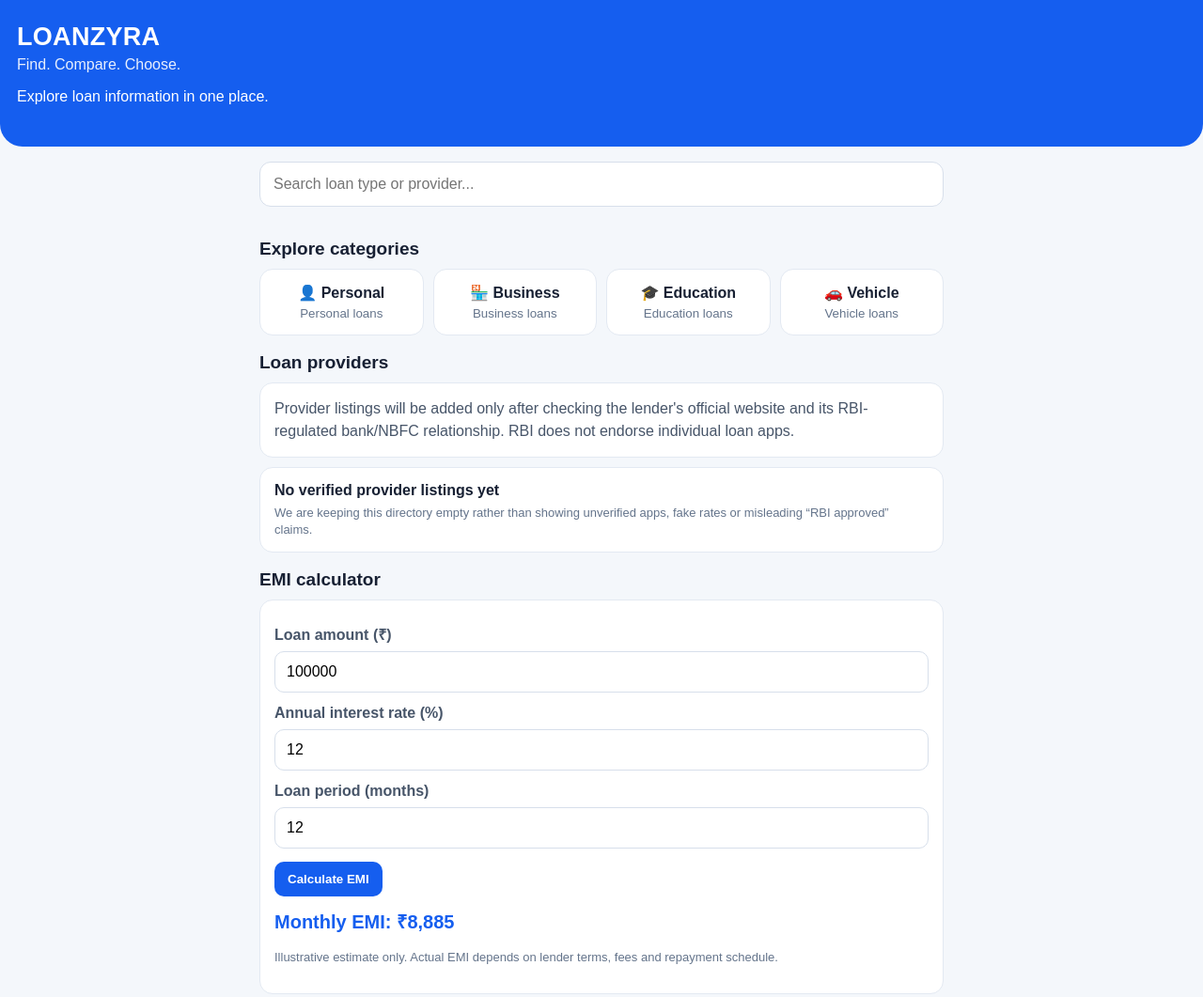
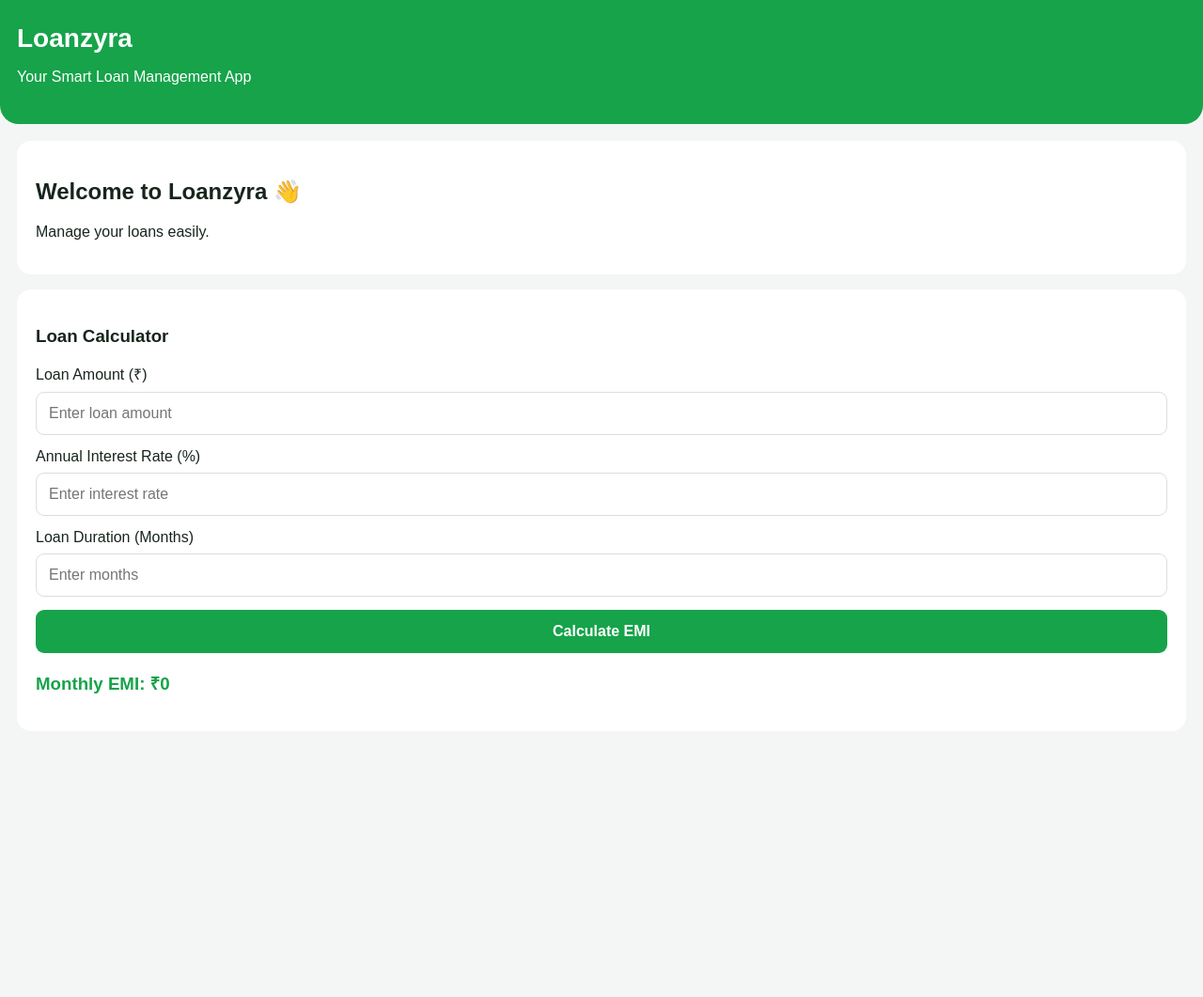
Before and after one commit to somanathsahu/Loanzyra-, a plain HTML site: page index.html in a window 1280 px wide. Shown: the top 1061 px of the page at 94% size. After the commit the page ends 812 px from the top, so only its background shows below. Drawn offline with Linux system fonts and the light colour scheme.

Commit message:
Refactor index.html for improved layout and functionality
Updated HTML structure, styles, and scripts for Loanzyra.

```diff
--- a/index.html
+++ b/index.html
@@ -1,104 +1,129 @@
-<!doctype html>
+
+<!DOCTYPE html>
 <html lang="en">
 <head>
-  <meta charset="utf-8">
-  <meta name="viewport" content="width=device-width, initial-scale=1">
-  <meta name="theme-color" content="#155eef">
-  <title>Loanzyra — Find. Compare. Choose.</title>
+<meta charset="UTF-8">
+<meta name="viewport" content="width=device-width, initial-scale=1.0">
+<meta name="theme-color" content="#16a34a">
+<title>Loanzyra</title>
 <link rel="manifest" href="manifest.json">
 <style>
-    :root{font-family:Arial,sans-serif;color:#172033;background:#f4f7fb}
-    *{box-sizing:border-box} body{margin:0}
-    header{background:#155eef;color:white;padding:24px 18px 28px;border-radius:0 0 24px 24px}
-    .brand{font-size:27px;font-weight:800;letter-spacing:.3px}
-    .tag{margin-top:5px;opacity:.9}
-    main{max-width:760px;margin:auto;padding:16px}
-    .search{width:100%;padding:14px;border:1px solid #d7dfeb;border-radius:12px;font-size:16px;margin:0 0 16px}
-    h2{font-size:19px;margin:18px 0 10px}
-    .grid{display:grid;grid-template-columns:repeat(2,1fr);gap:10px}
-    .category,.panel,.provider{background:white;border:1px solid #e3e9f2;border-radius:14px;padding:15px}
-    .category{font-weight:700;text-align:center;cursor:pointer}
-    .category small{display:block;color:#64748b;font-weight:400;margin-top:5px}
-    .panel{line-height:1.5;color:#475569}
-    .provider{margin:10px 0}
-    .provider strong{display:block;color:#172033;margin-bottom:5px}
-    .muted{color:#64748b;font-size:13px}
-    button{border:0;background:#155eef;color:white;padding:11px 14px;border-radius:10px;font-weight:700;cursor:pointer}
-    .secondary{background:#eaf0ff;color:#155eef}
-    label{display:block;margin:10px 0 5px;font-weight:700}
-    input,select{width:100%;padding:12px;border:1px solid #d7dfeb;border-radius:10px;font-size:16px}
-    .result{font-size:20px;font-weight:800;color:#155eef;margin-top:12px}
-    footer{text-align:center;padding:25px;color:#64748b;font-size:12px}
-    .hidden{display:none}
-    @media(min-width:600px){.grid{grid-template-columns:repeat(4,1fr)}}
+* {
+box-sizing: border-box;
+}
+body {
+margin: 0;
+font-family: Arial, sans-serif;
+background: #f3f6f4;
+color: #17251c;
+}
+header {
+background: #16a34a;
+color: white;
+padding: 25px 18px;
+border-radius: 0 0 20px 20px;
+}
+header h1 {
+margin: 0;
+font-size: 28px;
+}
+main {
+padding: 18px;
+}
+.card {
+background: white;
+padding: 20px;
+border-radius: 15px;
+margin-bottom: 16px;
+}
 </style>
 </head>
+
 <body>
+
 <header>
-  <div class="brand">LOANZYRA</div>
-  <div class="tag">Find. Compare. Choose.</div>
-  <p>Explore loan information in one place.</p>
+<h1>Loanzyra</h1>
+<p>Your Smart Loan Management App</p>
 </header>
+
 <main>
-  <input id="search" class="search" type="search" placeholder="Search loan type or provider..." aria-label="Search">
-  <h2>Explore categories</h2>
-  <div class="grid" id="categories">
-    <div class="category" data-term="personal">👤 Personal<small>Personal loans</small></div>
-    <div class="category" data-term="business">🏪 Business<small>Business loans</small></div>
-    <div class="category" data-term="education">🎓 Education<small>Education loans</small></div>
-    <div class="category" data-term="vehicle">🚗 Vehicle<small>Vehicle loans</small></div>
+
+<div class="card">
+<h2>Welcome to Loanzyra 👋</h2>
+<p>Manage your loans easily.</p>
 </div>
-  <h2>Loan providers</h2>
-  <div class="panel">
-    Provider listings will be added only after checking the lender's official website and its RBI-regulated bank/NBFC relationship. RBI does not endorse individual loan apps.
+
+<div class="card">
+<h3>Loan Calculator</h3>
+
+<label>Loan Amount (₹)</label>
+<input type="number" id="amount" placeholder="Enter loan amount">
+
+<label>Annual Interest Rate (%)</label>
+<input type="number" id="rate" placeholder="Enter interest rate">
+
+<label>Loan Duration (Months)</label>
+<input type="number" id="months" placeholder="Enter months">
+
+<button onclick="calculateLoan()">Calculate EMI</button>
+
+<h3 id="result">Monthly EMI: ₹0</h3>
 </div>
-  <div id="empty" class="provider">
-    <strong>No verified provider listings yet</strong>
-    <span class="muted">We are keeping this directory empty rather than showing unverified apps, fake rates or misleading “RBI approved” claims.</span>
-  </div>
-  <h2>EMI calculator</h2>
-  <div class="panel">
-    <label for="amount">Loan amount (₹)</label>
-    <input id="amount" type="number" min="1" value="100000">
-    <label for="rate">Annual interest rate (%)</label>
-    <input id="rate" type="number" min="0" step="0.1" value="12">
-    <label for="months">Loan period (months)</label>
-    <input id="months" type="number" min="1" value="12">
-    <button id="calculate" style="margin-top:14px">Calculate EMI</button>
-    <div id="result" class="result" aria-live="polite">Monthly EMI: ₹8,885</div>
-    <p class="muted">Illustrative estimate only. Actual EMI depends on lender terms, fees and repayment schedule.</p>
-  </div>
-  <h2>Important information</h2>
-  <div class="panel">
-    Loanzyra is an independent information directory. It is not a bank, NBFC, lender or loan agent. It does not approve or provide loans and does not collect loan applications. Never pay an advance fee to an unknown loan app or share your OTP, PIN or password.
-  </div>
+
 </main>
-<footer>© Loanzyra · Information directory · Hindi & English support planned</footer>
+
+<style>
+input {
+width: 100%;
+padding: 13px;
+margin: 8px 0 14px;
+border: 1px solid #ddd;
+border-radius: 9px;
+font-size: 16px;
+}
+
+button {
+width: 100%;
+padding: 14px;
+border: 0;
+border-radius: 9px;
+background: #16a34a;
+color: white;
+font-size: 16px;
+font-weight: bold;
+}
+
+#result {
+color: #16a34a;
+}
+</style>
+
 <script>
-  const search = document.getElementById('search');
-  const empty = document.getElementById('empty');
-  search.addEventListener('input', () => {
-    const q = search.value.trim().toLowerCase();
-    empty.classList.toggle('hidden', q.length > 0 && !'verified provider listings'.includes(q));
+function calculateLoan() {
+const p = Number(document.getElementById("amount").value);
+const r = Number(document.getElementById("rate").value) / 1200;
+const n = Number(document.getElementById("months").value);
+
+if (p <= 0 || r < 0 || n <= 0) {
+alert("Please enter valid loan details.");
+return;
+}
+
+const emi = r === 0
+? p / n
+: p * r * Math.pow(1 + r, n) /
+(Math.pow(1 + r, n) - 1);
+
+document.getElementById("result").innerText =
+"Monthly EMI: ₹" + emi.toFixed(2);
+}
+
+if ("serviceWorker" in navigator) {
+window.addEventListener("load", function() {
+navigator.serviceWorker.register("./service-worker.js");
 });
-  document.querySelectorAll('.category').forEach(el => {
-    el.addEventListener('click', () => {
-      search.value = el.dataset.term;
-      search.dispatchEvent(new Event('input'));
-      window.scrollTo({top: document.querySelector('h2:nth-of-type(2)').offsetTop, behavior:'smooth'});
-    });
-  });
-  function calc(){
-    const p = Number(document.getElementById('amount').value);
-    const annual = Number(document.getElementById('rate').value);
-    const n = Number(document.getElementById('months').value);
-    if(!(p>0 && annual>=0 && n>0)){document.getElementById('result').textContent='Please enter valid values.';return;}
-    const r=annual/1200;
-    const emi=r===0?p/n:p*r*Math.pow(1+r,n)/(Math.pow(1+r,n)-1);
-    document.getElementById('result').textContent='Monthly EMI: ₹'+Math.round(emi).toLocaleString('en-IN');
 }
-  document.getElementById('calculate').addEventListener('click',calc);
-  if('serviceWorker' in navigator) window.addEventListener('load',()=>navigator.serviceWorker.register('./sw.js').catch(()=>{}));
 </script>
+
 </body>
 </html>
```
Lines whose indentation alone changed are shown as unchanged.
